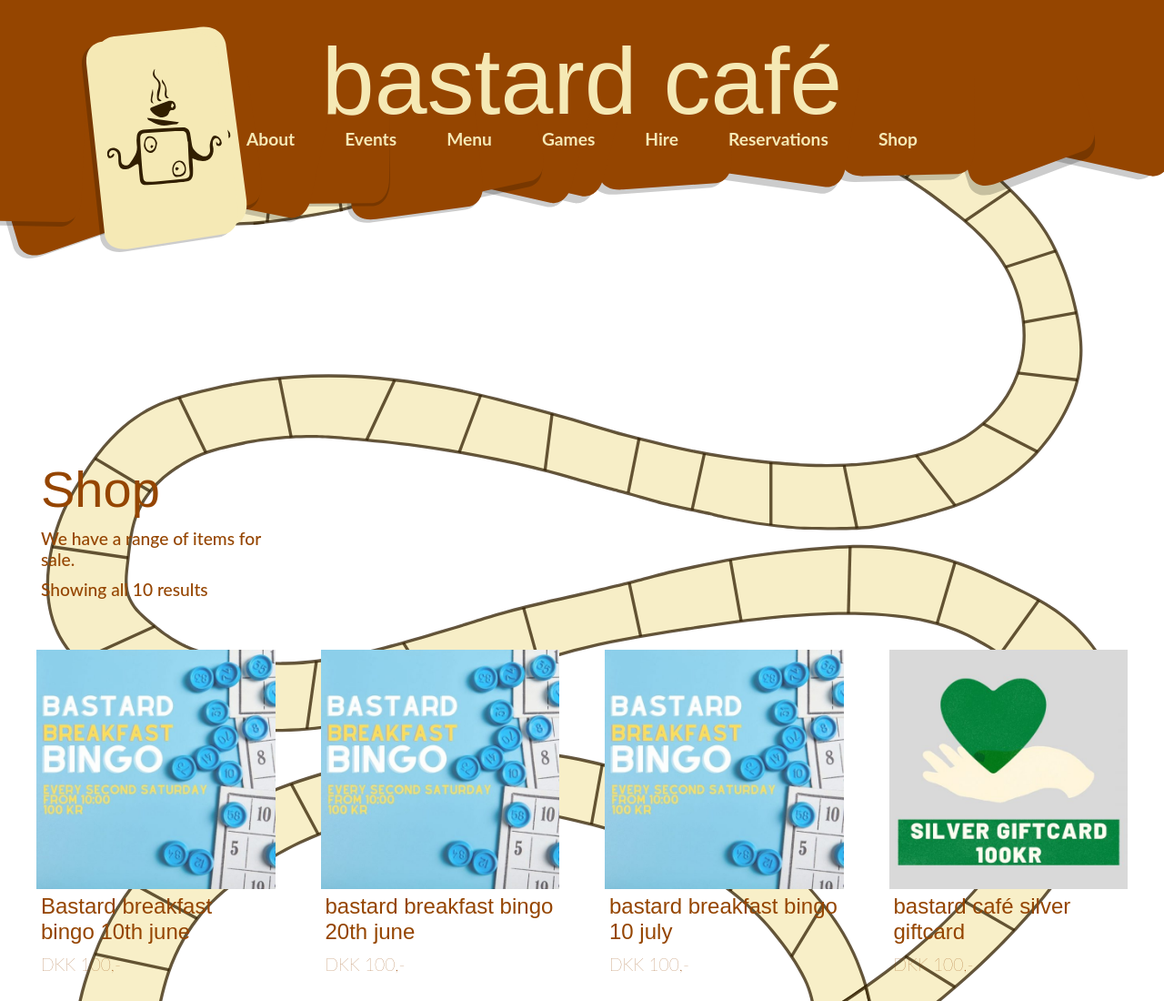
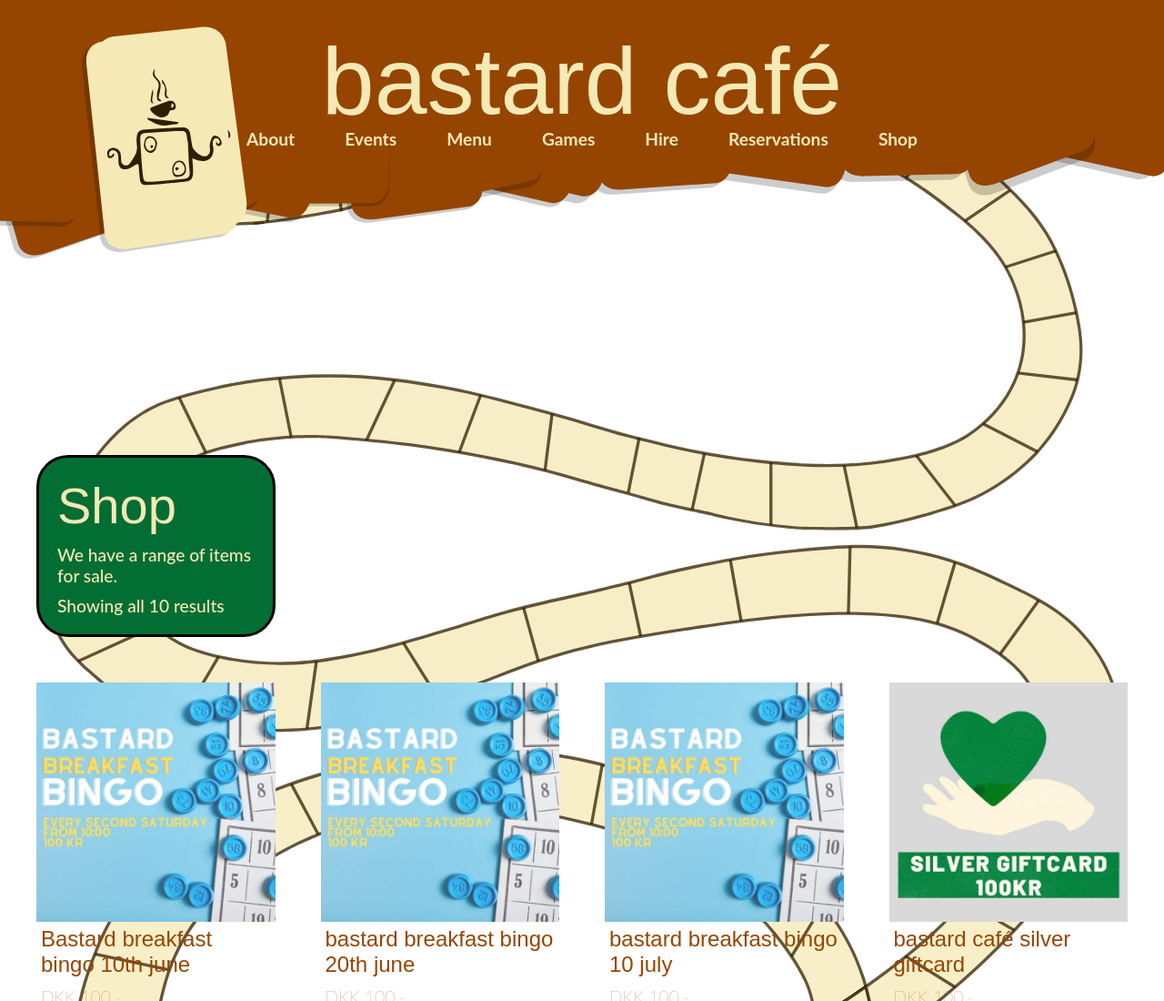
Before and after one commit to SebSchyb/projektet, a plain HTML site: page shop.html in a window 1280 px wide. Shown: the top 1100 px of the page at 91% size. Drawn offline with Linux system fonts and the light colour scheme; a web font is replaced by a local one.

Commit message:
shopbackground

```diff
--- a/css/shop.css
+++ b/css/shop.css
@@ -23,13 +23,20 @@ html {
 p {
   font-family: "lato";
 }
+.div1 {
+  background-color: #036e34;
+  border-radius: 35px;
+  border: 3px solid black;
+  max-width: 400px;
+  padding: 15px;
+}
 .div1 h2 {
   font-family: "cubano", sans-serif;
   font-weight: 400;
   font-style: normal;
   font-size: 3.5rem;
   padding: 5px;
-  color: #954500;
+  color: #f5e9b5;
 }
 .div1 p {
   font-family: lato;
@@ -37,7 +44,7 @@ p {
   font-style: normal;
   font-size: 1.2rem;
   padding: 5px;
-  color: #954500;
+  color: #f5e9b5;
 }
 .div2 h2 {
   font-family: lato;
```
